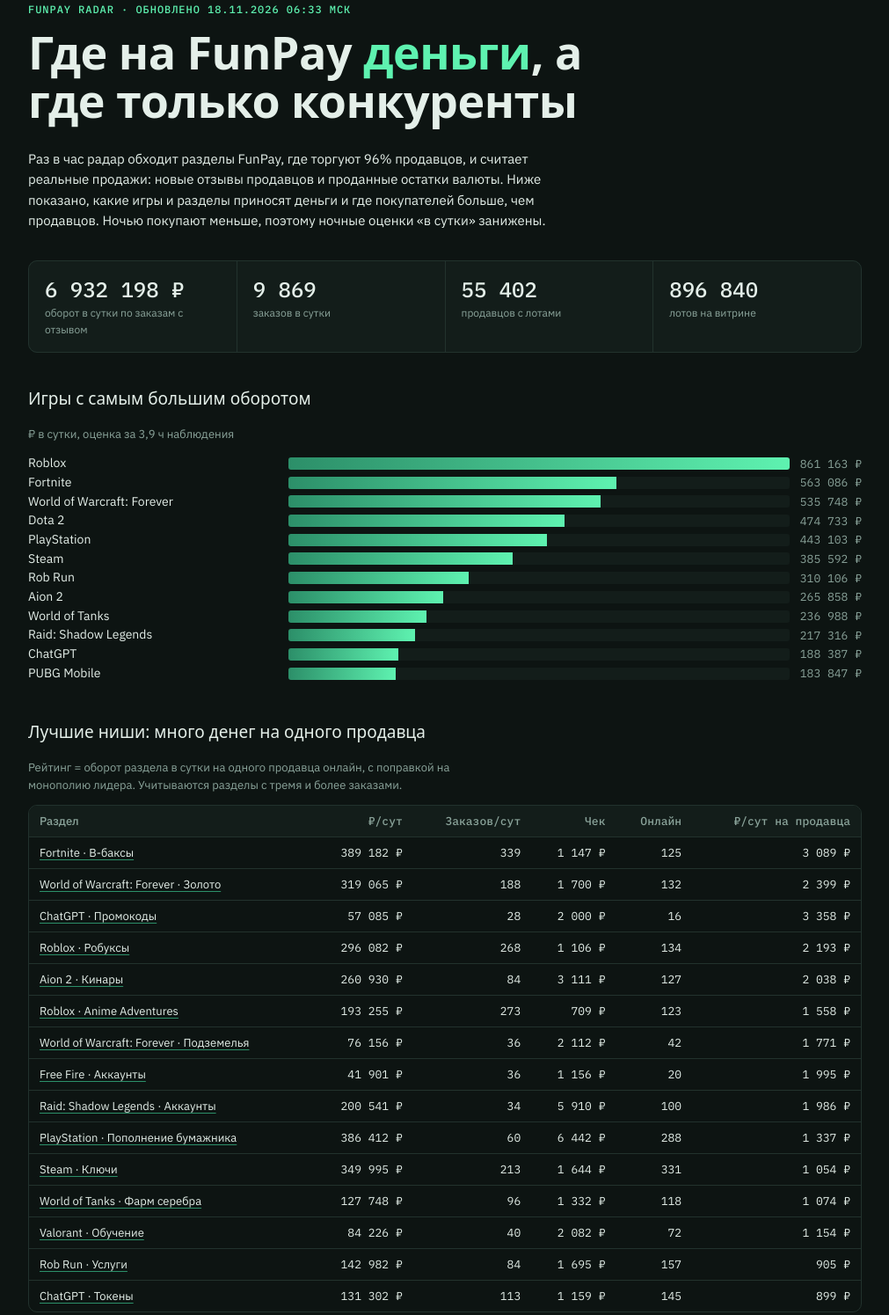
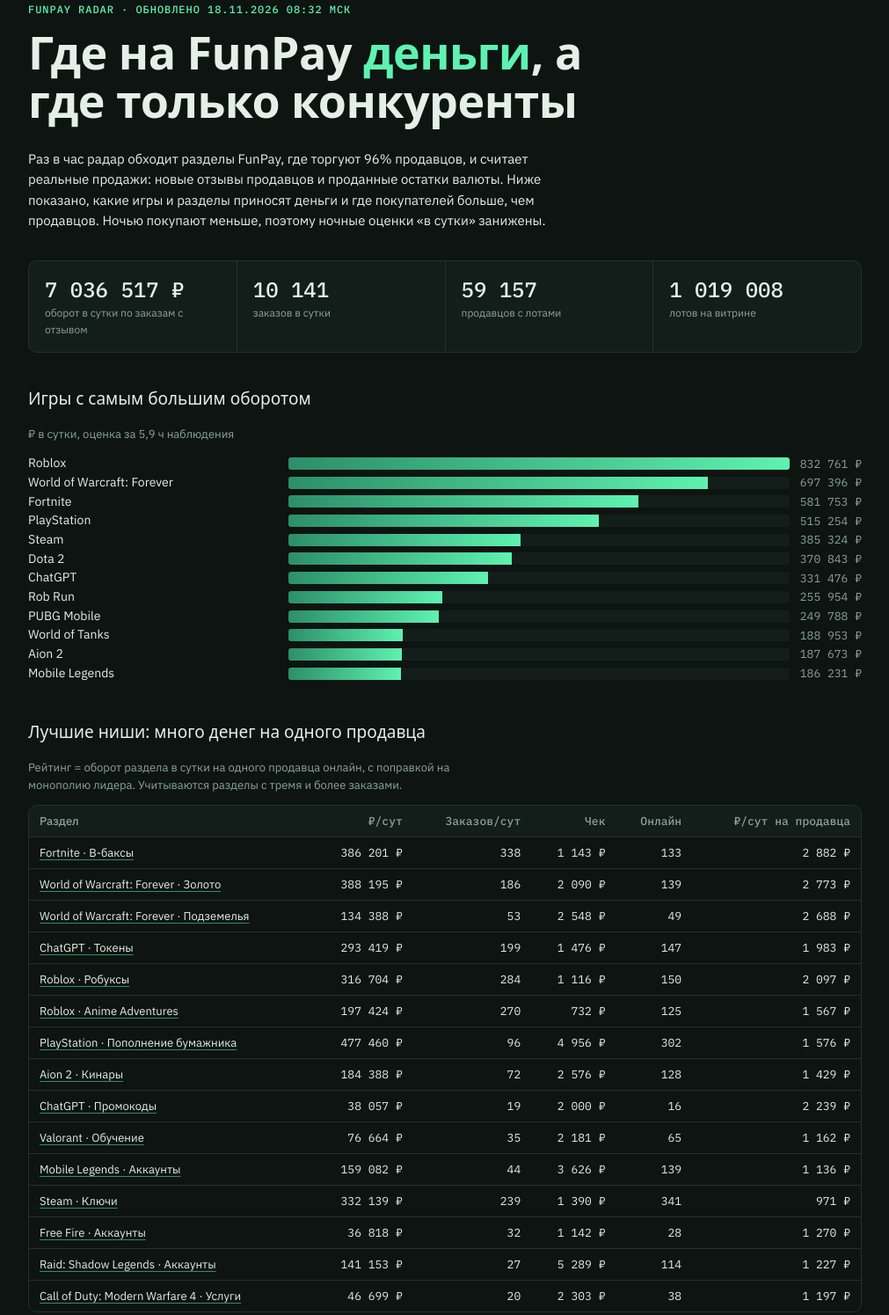
Before and after one commit to Bagetlez/funpay-radar, a plain HTML site: page index.html in a window 1280 px wide. Shown: the part 37-1532 px from the top of the page at 88% size, without its empty margins (134-1145 px from the left). Drawn offline with Linux system fonts and the light colour scheme; a web font is replaced by a local one.

Commit message:
Update radar 2026-11-18T05:46Z

```diff
--- a/index.html
+++ b/index.html
@@ -39,46 +39,46 @@ a:focus-visible,.cta:focus-visible{outline:2px solid var(--acc);outline-offset:3
 details{color:var(--mut);font-size:14px} details summary{cursor:pointer;color:var(--fg)} details li{margin:4px 0}
 </style></head><body><div class="w">
 <div class="top">
-  <span class="stamp">FunPay Radar · обновлено 18.11.2026 06:33 МСК</span>
+  <span class="stamp">FunPay Radar · обновлено 18.11.2026 08:32 МСК</span>
   <h1>Где на FunPay <b>деньги</b>, а где только конкуренты</h1>
   <p>Раз в час радар обходит разделы FunPay, где торгуют 96% продавцов, и считает реальные продажи: новые отзывы продавцов и проданные остатки валюты. Ниже показано, какие игры и разделы приносят деньги и где покупателей больше, чем продавцов. Ночью покупают меньше, поэтому ночные оценки «в сутки» занижены.</p>
 </div>
 <div class="kpi">
-  <div><b>6 932 198 ₽</b><span>оборот в сутки по заказам с отзывом</span></div>
-  <div><b>9 869</b><span>заказов в сутки</span></div>
-  <div><b>55 402</b><span>продавцов с лотами</span></div>
-  <div><b>896 840</b><span>лотов на витрине</span></div>
+  <div><b>7 036 517 ₽</b><span>оборот в сутки по заказам с отзывом</span></div>
+  <div><b>10 141</b><span>заказов в сутки</span></div>
+  <div><b>59 157</b><span>продавцов с лотами</span></div>
+  <div><b>1 019 008</b><span>лотов на витрине</span></div>
 </div>
-<section><h2>Игры с самым большим оборотом</h2><p class="mut">₽ в сутки, оценка за 3,9 ч наблюдения</p>
-<div><div class="bar"><span class="g">Roblox</span><span class="t"><i style="width:100.0%"></i></span><span class="v">861 163 ₽</span></div>
-<div class="bar"><span class="g">Fortnite</span><span class="t"><i style="width:65.4%"></i></span><span class="v">563 086 ₽</span></div>
-<div class="bar"><span class="g">World of Warcraft: Forever</span><span class="t"><i style="width:62.2%"></i></span><span class="v">535 748 ₽</span></div>
-<div class="bar"><span class="g">Dota 2</span><span class="t"><i style="width:55.1%"></i></span><span class="v">474 733 ₽</span></div>
-<div class="bar"><span class="g">PlayStation</span><span class="t"><i style="width:51.5%"></i></span><span class="v">443 103 ₽</span></div>
-<div class="bar"><span class="g">Steam</span><span class="t"><i style="width:44.8%"></i></span><span class="v">385 592 ₽</span></div>
-<div class="bar"><span class="g">Rob Run</span><span class="t"><i style="width:36.0%"></i></span><span class="v">310 106 ₽</span></div>
-<div class="bar"><span class="g">Aion 2</span><span class="t"><i style="width:30.9%"></i></span><span class="v">265 858 ₽</span></div>
-<div class="bar"><span class="g">World of Tanks</span><span class="t"><i style="width:27.5%"></i></span><span class="v">236 988 ₽</span></div>
-<div class="bar"><span class="g">Raid: Shadow Legends</span><span class="t"><i style="width:25.2%"></i></span><span class="v">217 316 ₽</span></div>
-<div class="bar"><span class="g">ChatGPT</span><span class="t"><i style="width:21.9%"></i></span><span class="v">188 387 ₽</span></div>
-<div class="bar"><span class="g">PUBG Mobile</span><span class="t"><i style="width:21.3%"></i></span><span class="v">183 847 ₽</span></div></div></section>
+<section><h2>Игры с самым большим оборотом</h2><p class="mut">₽ в сутки, оценка за 5,9 ч наблюдения</p>
+<div><div class="bar"><span class="g">Roblox</span><span class="t"><i style="width:100.0%"></i></span><span class="v">832 761 ₽</span></div>
+<div class="bar"><span class="g">World of Warcraft: Forever</span><span class="t"><i style="width:83.7%"></i></span><span class="v">697 396 ₽</span></div>
+<div class="bar"><span class="g">Fortnite</span><span class="t"><i style="width:69.9%"></i></span><span class="v">581 753 ₽</span></div>
+<div class="bar"><span class="g">PlayStation</span><span class="t"><i style="width:61.9%"></i></span><span class="v">515 254 ₽</span></div>
+<div class="bar"><span class="g">Steam</span><span class="t"><i style="width:46.3%"></i></span><span class="v">385 324 ₽</span></div>
+<div class="bar"><span class="g">Dota 2</span><span class="t"><i style="width:44.5%"></i></span><span class="v">370 843 ₽</span></div>
+<div class="bar"><span class="g">ChatGPT</span><span class="t"><i style="width:39.8%"></i></span><span class="v">331 476 ₽</span></div>
+<div class="bar"><span class="g">Rob Run</span><span class="t"><i style="width:30.7%"></i></span><span class="v">255 954 ₽</span></div>
+<div class="bar"><span class="g">PUBG Mobile</span><span class="t"><i style="width:30.0%"></i></span><span class="v">249 788 ₽</span></div>
+<div class="bar"><span class="g">World of Tanks</span><span class="t"><i style="width:22.7%"></i></span><span class="v">188 953 ₽</span></div>
+<div class="bar"><span class="g">Aion 2</span><span class="t"><i style="width:22.5%"></i></span><span class="v">187 673 ₽</span></div>
+<div class="bar"><span class="g">Mobile Legends</span><span class="t"><i style="width:22.4%"></i></span><span class="v">186 231 ₽</span></div></div></section>
 <section><h2>Лучшие ниши: много денег на одного продавца</h2>
 <p class="mut">Рейтинг = оборот раздела в сутки на одного продавца онлайн, с поправкой на монополию лидера. Учитываются разделы с тремя и более заказами.</p>
-<div class="tw"><table><thead><tr><th>Раздел</th><th>₽/сут</th><th>Заказов/сут</th><th>Чек</th><th>Онлайн</th><th>₽/сут на продавца</th></tr></thead><tbody><tr><td class="l"><a href="https://funpay.com/lots/928/" rel="noopener" target="_blank">Fortnite · В-баксы</a></td><td>389 182 ₽</td><td>339</td><td>1 147 ₽</td><td>125</td><td>3 089 ₽</td></tr>
-<tr><td class="l"><a href="https://funpay.com/chips/258/" rel="noopener" target="_blank">World of Warcraft: Forever · Золото</a></td><td>319 065 ₽</td><td>188</td><td>1 700 ₽</td><td>132</td><td>2 399 ₽</td></tr>
-<tr><td class="l"><a href="https://funpay.com/lots/4566/" rel="noopener" target="_blank">ChatGPT · Промокоды</a></td><td>57 085 ₽</td><td>28</td><td>2 000 ₽</td><td>16</td><td>3 358 ₽</td></tr>
-<tr><td class="l"><a href="https://funpay.com/chips/99/" rel="noopener" target="_blank">Roblox · Робуксы</a></td><td>296 082 ₽</td><td>268</td><td>1 106 ₽</td><td>134</td><td>2 193 ₽</td></tr>
-<tr><td class="l"><a href="https://funpay.com/chips/244/" rel="noopener" target="_blank">Aion 2 · Кинары</a></td><td>260 930 ₽</td><td>84</td><td>3 111 ₽</td><td>127</td><td>2 038 ₽</td></tr>
-<tr><td class="l"><a href="https://funpay.com/lots/4753/" rel="noopener" target="_blank">Roblox · Anime Adventures</a></td><td>193 255 ₽</td><td>273</td><td>709 ₽</td><td>123</td><td>1 558 ₽</td></tr>
-<tr><td class="l"><a href="https://funpay.com/lots/4763/" rel="noopener" target="_blank">World of Warcraft: Forever · Подземелья</a></td><td>76 156 ₽</td><td>36</td><td>2 112 ₽</td><td>42</td><td>1 771 ₽</td></tr>
-<tr><td class="l"><a href="https://funpay.com/lots/591/" rel="noopener" target="_blank">Free Fire · Аккаунты</a></td><td>41 901 ₽</td><td>36</td><td>1 156 ₽</td><td>20</td><td>1 995 ₽</td></tr>
-<tr><td class="l"><a href="https://funpay.com/lots/566/" rel="noopener" target="_blank">Raid: Shadow Legends · Аккаунты</a></td><td>200 541 ₽</td><td>34</td><td>5 910 ₽</td><td>100</td><td>1 986 ₽</td></tr>
-<tr><td class="l"><a href="https://funpay.com/lots/935/" rel="noopener" target="_blank">PlayStation · Пополнение бумажника</a></td><td>386 412 ₽</td><td>60</td><td>6 442 ₽</td><td>288</td><td>1 337 ₽</td></tr>
-<tr><td class="l"><a href="https://funpay.com/lots/1008/" rel="noopener" target="_blank">Steam · Ключи</a></td><td>349 995 ₽</td><td>213</td><td>1 644 ₽</td><td>331</td><td>1 054 ₽</td></tr>
-<tr><td class="l"><a href="https://funpay.com/lots/78/" rel="noopener" target="_blank">World of Tanks · Фарм серебра</a></td><td>127 748 ₽</td><td>96</td><td>1 332 ₽</td><td>118</td><td>1 074 ₽</td></tr>
-<tr><td class="l"><a href="https://funpay.com/lots/666/" rel="noopener" target="_blank">Valorant · Обучение</a></td><td>84 226 ₽</td><td>40</td><td>2 082 ₽</td><td>72</td><td>1 154 ₽</td></tr>
-<tr><td class="l"><a href="https://funpay.com/lots/4792/" rel="noopener" target="_blank">Rob Run · Услуги</a></td><td>142 982 ₽</td><td>84</td><td>1 695 ₽</td><td>157</td><td>905 ₽</td></tr>
-<tr><td class="l"><a href="https://funpay.com/lots/4448/" rel="noopener" target="_blank">ChatGPT · Токены</a></td><td>131 302 ₽</td><td>113</td><td>1 159 ₽</td><td>145</td><td>899 ₽</td></tr></tbody></table></div></section>
+<div class="tw"><table><thead><tr><th>Раздел</th><th>₽/сут</th><th>Заказов/сут</th><th>Чек</th><th>Онлайн</th><th>₽/сут на продавца</th></tr></thead><tbody><tr><td class="l"><a href="https://funpay.com/lots/928/" rel="noopener" target="_blank">Fortnite · В-баксы</a></td><td>386 201 ₽</td><td>338</td><td>1 143 ₽</td><td>133</td><td>2 882 ₽</td></tr>
+<tr><td class="l"><a href="https://funpay.com/chips/258/" rel="noopener" target="_blank">World of Warcraft: Forever · Золото</a></td><td>388 195 ₽</td><td>186</td><td>2 090 ₽</td><td>139</td><td>2 773 ₽</td></tr>
+<tr><td class="l"><a href="https://funpay.com/lots/4763/" rel="noopener" target="_blank">World of Warcraft: Forever · Подземелья</a></td><td>134 388 ₽</td><td>53</td><td>2 548 ₽</td><td>49</td><td>2 688 ₽</td></tr>
+<tr><td class="l"><a href="https://funpay.com/lots/4448/" rel="noopener" target="_blank">ChatGPT · Токены</a></td><td>293 419 ₽</td><td>199</td><td>1 476 ₽</td><td>147</td><td>1 983 ₽</td></tr>
+<tr><td class="l"><a href="https://funpay.com/chips/99/" rel="noopener" target="_blank">Roblox · Робуксы</a></td><td>316 704 ₽</td><td>284</td><td>1 116 ₽</td><td>150</td><td>2 097 ₽</td></tr>
+<tr><td class="l"><a href="https://funpay.com/lots/4753/" rel="noopener" target="_blank">Roblox · Anime Adventures</a></td><td>197 424 ₽</td><td>270</td><td>732 ₽</td><td>125</td><td>1 567 ₽</td></tr>
+<tr><td class="l"><a href="https://funpay.com/lots/935/" rel="noopener" target="_blank">PlayStation · Пополнение бумажника</a></td><td>477 460 ₽</td><td>96</td><td>4 956 ₽</td><td>302</td><td>1 576 ₽</td></tr>
+<tr><td class="l"><a href="https://funpay.com/chips/244/" rel="noopener" target="_blank">Aion 2 · Кинары</a></td><td>184 388 ₽</td><td>72</td><td>2 576 ₽</td><td>128</td><td>1 429 ₽</td></tr>
+<tr><td class="l"><a href="https://funpay.com/lots/4566/" rel="noopener" target="_blank">ChatGPT · Промокоды</a></td><td>38 057 ₽</td><td>19</td><td>2 000 ₽</td><td>16</td><td>2 239 ₽</td></tr>
+<tr><td class="l"><a href="https://funpay.com/lots/666/" rel="noopener" target="_blank">Valorant · Обучение</a></td><td>76 664 ₽</td><td>35</td><td>2 181 ₽</td><td>65</td><td>1 162 ₽</td></tr>
+<tr><td class="l"><a href="https://funpay.com/lots/366/" rel="noopener" target="_blank">Mobile Legends · Аккаунты</a></td><td>159 082 ₽</td><td>44</td><td>3 626 ₽</td><td>139</td><td>1 136 ₽</td></tr>
+<tr><td class="l"><a href="https://funpay.com/lots/1008/" rel="noopener" target="_blank">Steam · Ключи</a></td><td>332 139 ₽</td><td>239</td><td>1 390 ₽</td><td>341</td><td>971 ₽</td></tr>
+<tr><td class="l"><a href="https://funpay.com/lots/591/" rel="noopener" target="_blank">Free Fire · Аккаунты</a></td><td>36 818 ₽</td><td>32</td><td>1 142 ₽</td><td>28</td><td>1 270 ₽</td></tr>
+<tr><td class="l"><a href="https://funpay.com/lots/566/" rel="noopener" target="_blank">Raid: Shadow Legends · Аккаунты</a></td><td>141 153 ₽</td><td>27</td><td>5 289 ₽</td><td>114</td><td>1 227 ₽</td></tr>
+<tr><td class="l"><a href="https://funpay.com/lots/4679/" rel="noopener" target="_blank">Call of Duty: Modern Warfare 4 · Услуги</a></td><td>46 699 ₽</td><td>20</td><td>2 303 ₽</td><td>38</td><td>1 197 ₽</td></tr></tbody></table></div></section>
 <section><h2>Спрос есть, продавцов онлайн пять или меньше</h2>
 <div class="tw"><table><thead><tr><th>Раздел</th><th>₽/сут</th><th>Заказов/сут</th><th>Чек</th><th>Онлайн</th></tr></thead><tbody><tr><td class="l" colspan="9">Данные копятся, загляните через пару часов.</td></tr></tbody></table></div></section>
 <section><h2>Новые разделы FunPay</h2><p class="mut">В свежем разделе первые продавцы собирают спрос почти без конкуренции.</p><ul class="new"><li><a href="https://funpay.com/lots/4826/" rel="noopener" target="_blank">World of Warcraft: Forever · PvP</a><span>82 лотов · 8 онлайн</span></li>
@@ -90,7 +90,7 @@ details{color:var(--mut);font-size:14px} details summary{cursor:pointer;color:va
 <li><a href="https://funpay.com/lots/4818/" rel="noopener" target="_blank">Valor Mortis · Ключи</a><span>22 лотов · 8 онлайн</span></li>
 <li><a href="https://funpay.com/lots/4817/" rel="noopener" target="_blank">World of Warcraft Mists of Pandaria Classic · Аддоны и интерфейс</a><span>69 лотов · 6 онлайн</span></li>
 <li><a href="https://funpay.com/lots/4814/" rel="noopener" target="_blank">World of Warcraft Classic + Hardcore + Season of Discovery · Аддоны и интерфейс</a><span>90 лотов · 13 онлайн</span></li>
-<li><a href="https://funpay.com/lots/4812/" rel="noopener" target="_blank">Rob Run · Деньги</a><span>2 001 лотов · 258 онлайн</span></li>
+<li><a href="https://funpay.com/lots/4812/" rel="noopener" target="_blank">Rob Run · Деньги</a><span>2 001 лотов · 271 онлайн</span></li>
 <li><a href="https://funpay.com/lots/4811/" rel="noopener" target="_blank">App Store · Apple TV</a><span>13 лотов · 4 онлайн</span></li>
 <li><a href="https://funpay.com/lots/4810/" rel="noopener" target="_blank">App Store · iCloud</a><span>68 лотов · 9 онлайн</span></li></ul></section>
 <section class="pro"><h2>Полная версия в Telegram</h2>
```
